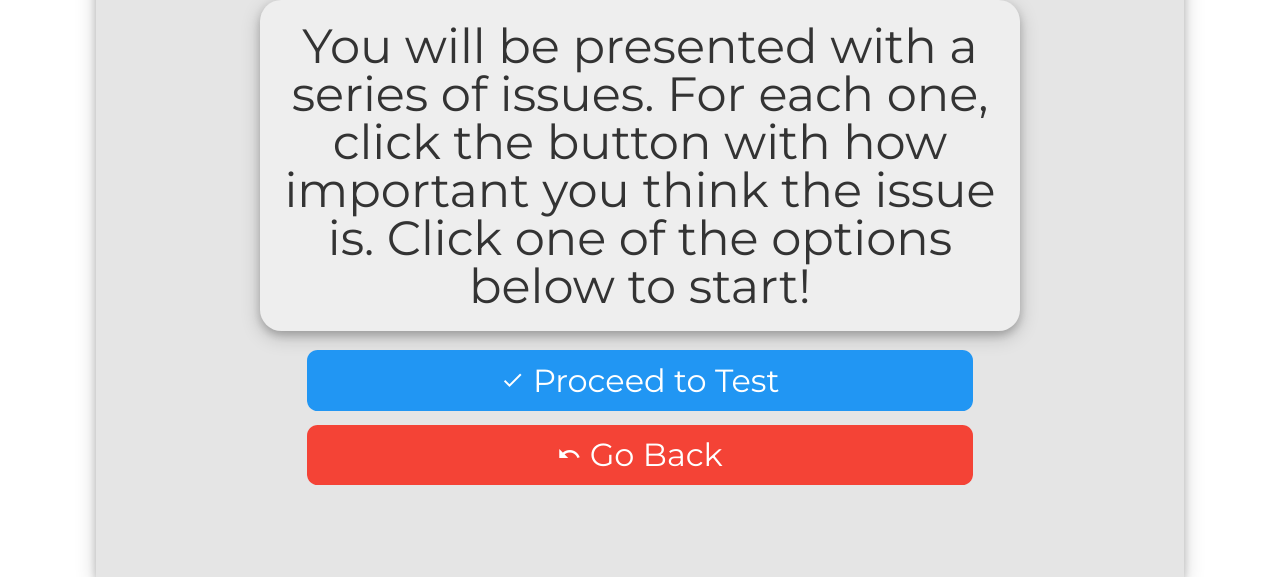
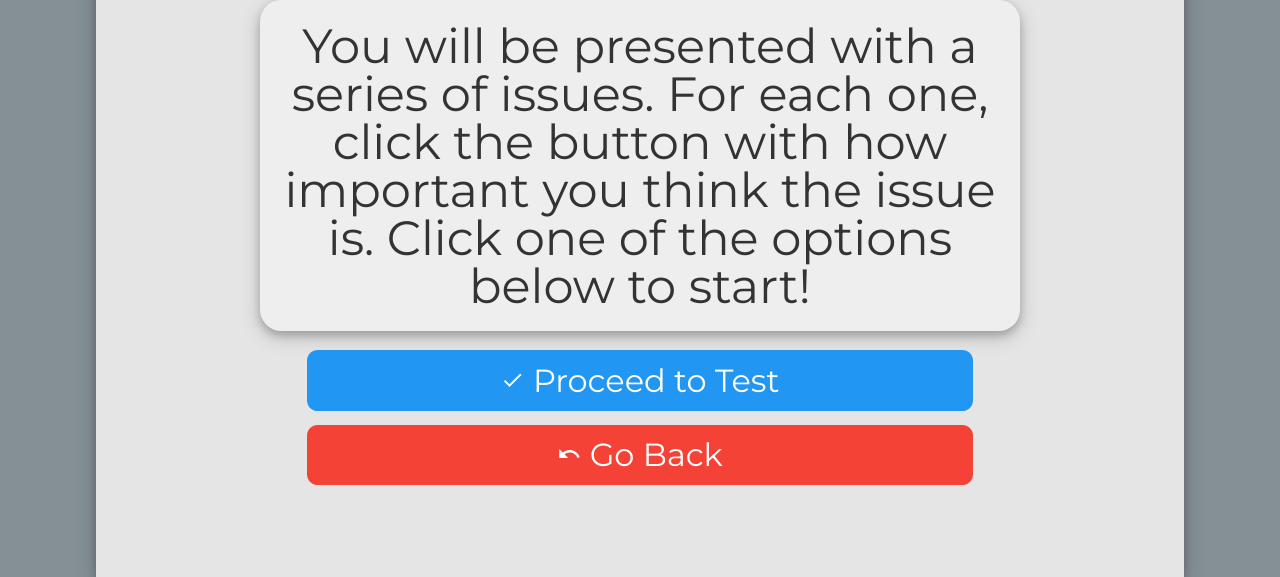
Before and after one commit to politicaltests/6foundations, a plain HTML site: page instructions.html in a window 1280 px wide. Shown: the part 223-800 px from the top of the page. Drawn offline with Linux system fonts and the light colour scheme.

Commit message:
Update style.css

```diff
--- a/style.css
+++ b/style.css
@@ -1,5 +1,5 @@
 html {
-    background-image: url('6fbg.png');
+    background: #858f96;
     padding: 0px;
 }
 body {
```
